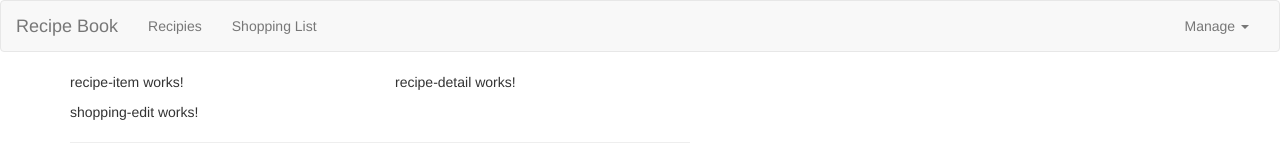
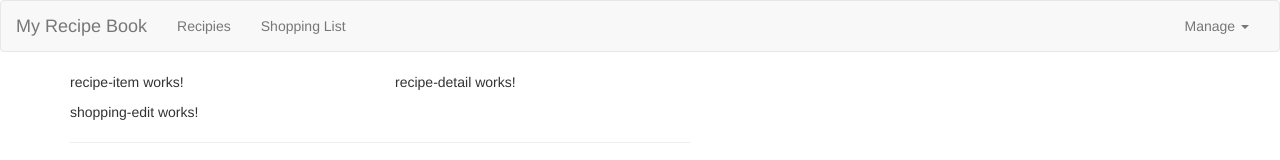
Before and after one commit to lnksys/angular-recipe-app, an Angular app: page / in a window 1280 px wide. Shown: the top 160 px of the page. Built offline with nearby package versions, Linux system fonts and the light colour scheme.

Commit message:
Update header.component.html

```diff
--- a/src/app/header/header.component.html
+++ b/src/app/header/header.component.html
@@ -1,7 +1,7 @@
 <nav class="navbar navbar-default">
   <div class="container-fluid">
     <div class="navbar-header">
-      <a href="#" class="navbar-brand">Recipe Book</a>
+      <a href="#" class="navbar-brand">My Recipe Book</a>
     </div>
 
     <div class="collapse navbar-collapse">
```
